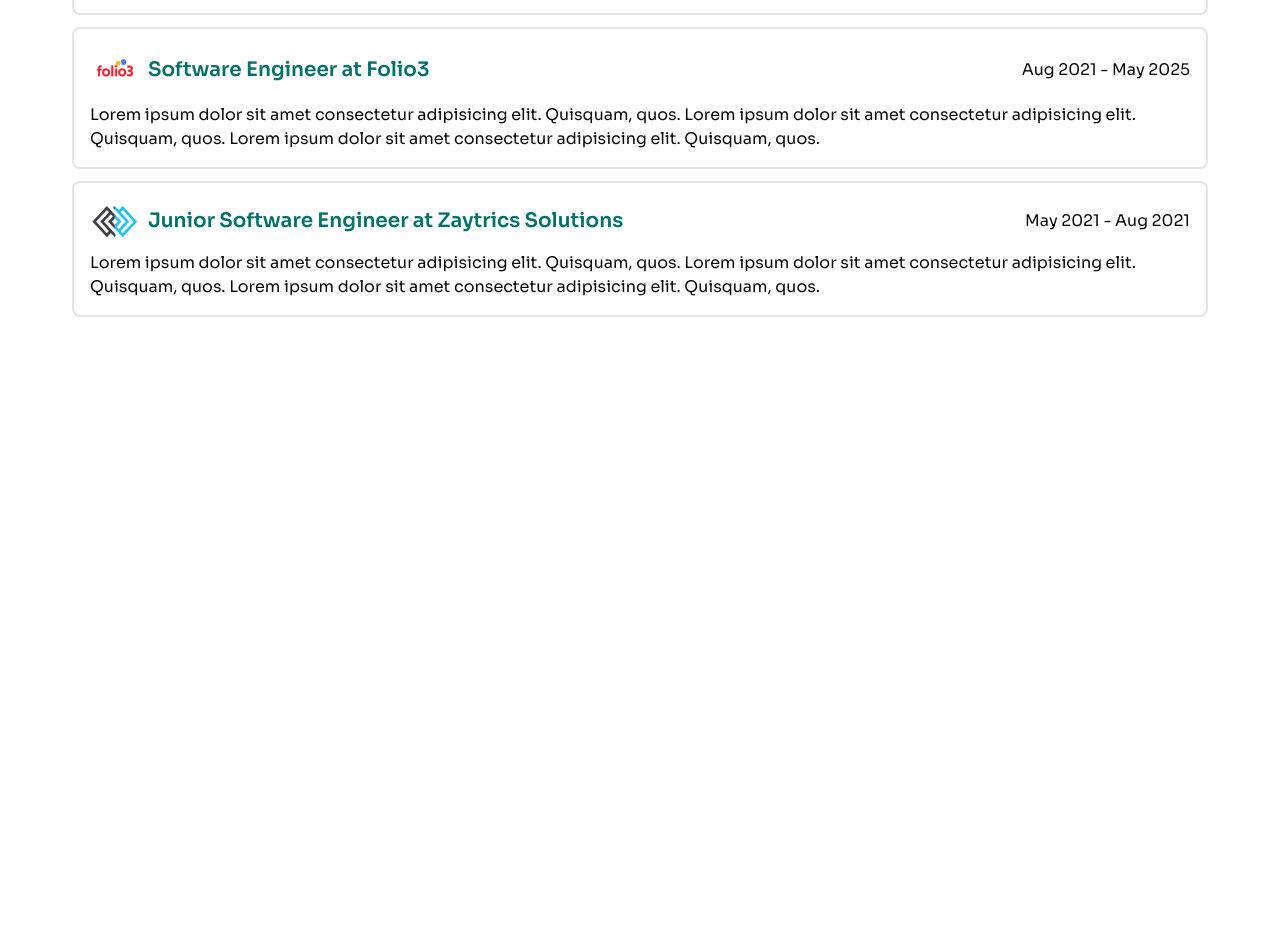
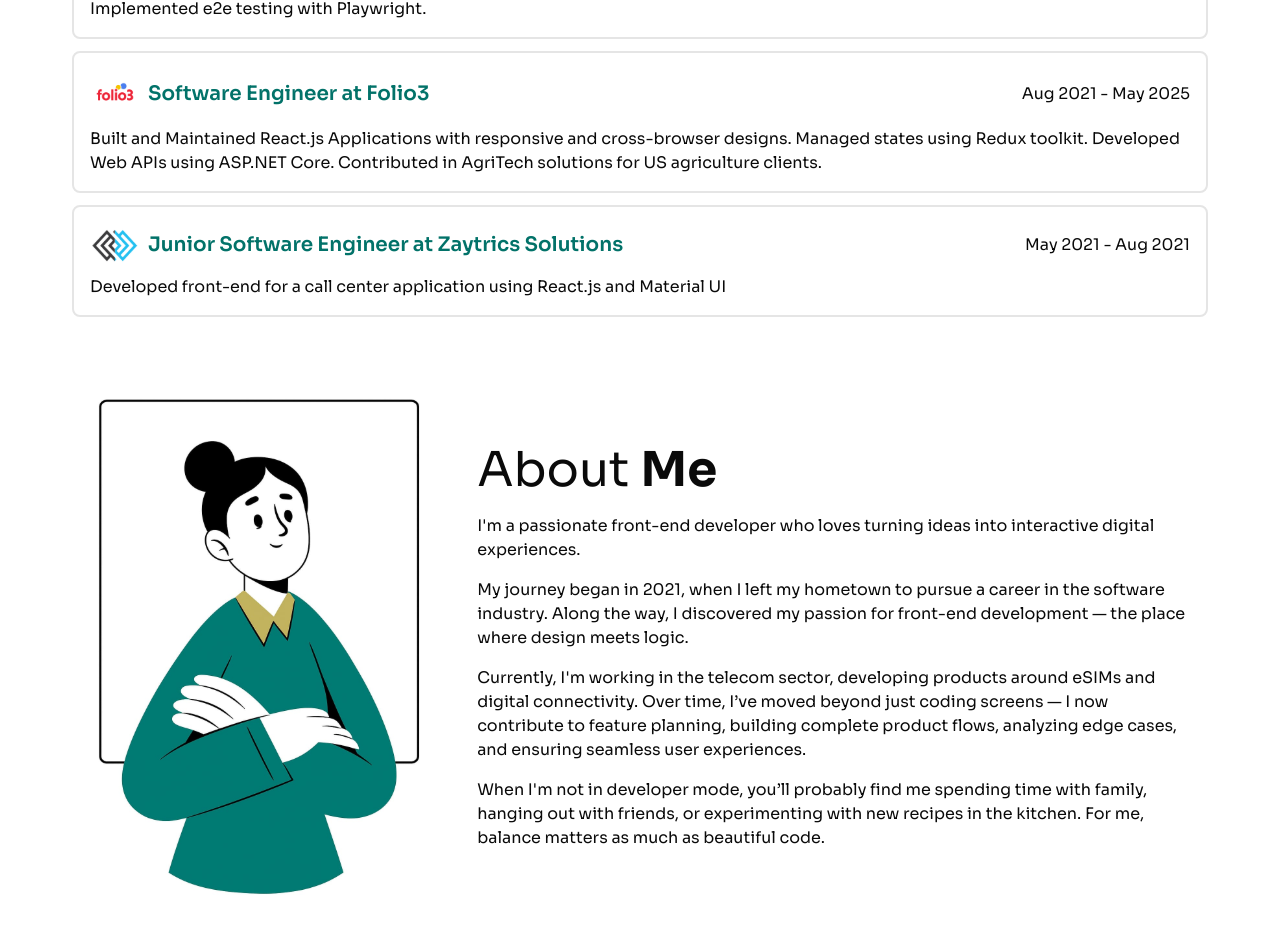
Before and after one commit to maryamrashid6/maryam-portfolio, a Next.js app: page / in a window 1280 px wide. Shown: the part 975-1908 px from the top of the page. Before the commit the page ends 1470 px from the top, so only its background shows below. Built offline with nearby package versions, Linux system fonts and the light colour scheme.

Commit message:
About Me + download cv + links

```diff
--- /dev/null
+++ b/src/features/AboutMe/aboutMe.tsx
@@ -0,0 +1,40 @@
+import Image from "next/image";
+import { AboutMeImg } from "./assets";
+export default function AboutMe() {
+  return (
+    <div className="flex flex-col md:flex-row gap-4 px-10" id="about-me">
+      <div className="md:w-1/3 w-full">
+        <Image src={AboutMeImg} alt="About Me" className="m-auto" />
+      </div>
+      <div className="md:w-2/3 w-full m-auto p-4 flex flex-col gap-4">
+        <h1>
+          About <b>Me</b>
+        </h1>
+        <div className="flex flex-col gap-4">
+          <p>
+            I'm a passionate front-end developer who loves turning ideas into
+            interactive digital experiences.
+          </p>
+          <p>
+            My journey began in 2021, when I left my hometown to pursue a career
+            in the software industry. Along the way, I discovered my passion for
+            front-end development — the place where design meets logic.
+          </p>
+          <p>
+            Currently, I'm working in the telecom sector, developing products
+            around eSIMs and digital connectivity. Over time, I’ve moved beyond
+            just coding screens — I now contribute to feature planning, building
+            complete product flows, analyzing edge cases, and ensuring seamless
+            user experiences.
+          </p>
+          <p>
+            When I'm not in developer mode, you’ll probably find me spending
+            time with family, hanging out with friends, or experimenting with
+            new recipes in the kitchen. For me, balance matters as much as
+            beautiful code.
+          </p>
+        </div>
+      </div>
+    </div>
+  );
+}
--- /dev/null
+++ b/src/features/AboutMe/assets/index.ts
@@ -0,0 +1 @@
+export { default as AboutMeImg } from "./aboutMeImg.svg";
--- a/src/features/Experience/experience.tsx
+++ b/src/features/Experience/experience.tsx
@@ -7,7 +7,7 @@ export default function Experience() {
       company: "Beyond One",
       title: "Software Engineer-II",
       description:
-        "Lorem ipsum dolor sit amet consectetur adipisicing elit. Quisquam, quos. Lorem ipsum dolor sit amet consectetur adipisicing elit. Quisquam, quos. Lorem ipsum dolor sit amet consectetur adipisicing elit. Quisquam, quos.",
+        "Migrated Virgin Connect Roam's Flutter web app to Next.js to (TypeScript, SSR, SSG) to improve performance and SEO. Implemented multilingual support with Lokalise. Styled with Shadcn UI and Tailwind. Implemented APIs and generated types using Orval. Implemented e2e testing with Playwright.",
       logo: BeyondOneLogo,
       startDate: "May 2025",
       endDate: "Present",
@@ -16,7 +16,7 @@ export default function Experience() {
       company: "Folio3",
       title: "Software Engineer",
       description:
-        "Lorem ipsum dolor sit amet consectetur adipisicing elit. Quisquam, quos. Lorem ipsum dolor sit amet consectetur adipisicing elit. Quisquam, quos. Lorem ipsum dolor sit amet consectetur adipisicing elit. Quisquam, quos.",
+        "Built and Maintained React.js Applications with responsive and cross-browser designs. Managed states using Redux toolkit. Developed Web APIs using ASP.NET Core. Contributed in AgriTech solutions for US agriculture clients.",
       logo: Folio3Logo,
       startDate: "Aug 2021",
       endDate: "May 2025",
@@ -25,14 +25,14 @@ export default function Experience() {
       company: "Zaytrics Solutions",
       title: "Junior Software Engineer",
       description:
-        "Lorem ipsum dolor sit amet consectetur adipisicing elit. Quisquam, quos. Lorem ipsum dolor sit amet consectetur adipisicing elit. Quisquam, quos. Lorem ipsum dolor sit amet consectetur adipisicing elit. Quisquam, quos.",
+        "Developed front-end for a call center application using React.js and Material UI",
       logo: ZaytricsLogo,
       startDate: "May 2021",
       endDate: "Aug 2021",
     },
   ];
   return (
-    <div className="m-auto md:p-10 p-2 flex flex-col gap-3">
+    <div className="m-auto md:p-10 p-2 flex flex-col gap-3" id="experience">
       {experience.map((experience) => (
         <div
           key={experience.company}
--- a/src/features/Footer/footer.tsx
+++ b/src/features/Footer/footer.tsx
@@ -1,6 +1,11 @@
+"use client";
+
 import { GitHubSVG, LinkedInSVG } from "@/features/Footer/assets";
 import Image from "next/image";
 export default function Footer() {
+  const linkedInUrl = "https://www.linkedin.com/in/maryam-rashid-a6b90b1a3/";
+  const githubUrl = "https://github.com/maryamrashid6";
+
   return (
     <div className="flex flex-row gap-4 justify-center md:justify-start py-2 px-4 sticky bottom-0 bg-background">
       <Image
@@ -9,6 +14,7 @@ export default function Footer() {
         width={45}
         height={45}
         className="hover:scale-110 transition-all duration-300"
+        onClick={() => window.open(githubUrl, "_blank")}
       />
 
       <Image
@@ -17,6 +23,7 @@ export default function Footer() {
         width={90}
         height={90}
         className="hover:scale-110 transition-all duration-300"
+        onClick={() => window.open(linkedInUrl, "_blank")}
       />
     </div>
   );
--- a/src/features/LandingPage/landingPage.tsx
+++ b/src/features/LandingPage/landingPage.tsx
@@ -1,10 +1,12 @@
 import HeroSection from "../HeroSection/heroSection";
 import Experience from "../Experience/experience";
+import AboutMe from "../AboutMe/aboutMe";
 export default function LandingPage() {
   return (
     <div className="flex flex-col gap-10 p-4">
       <HeroSection />
       <Experience />
+      <AboutMe/>
     </div>
   );
 }
--- a/src/features/navbar/navbar.tsx
+++ b/src/features/navbar/navbar.tsx
@@ -20,16 +20,23 @@ export default function Navbar() {
 
         {/* Desktop Links */}
         <div className="hidden md:flex flex-row items-center gap-6">
-          <Link href="/about" className="hover:text-primary">About Me</Link>
-          <Link href="/" className="hover:text-primary">Skills</Link>
-          <Link href="/contact" className="hover:text-primary">Experience</Link>
+          <Link href="#about-me" className="hover:text-primary">About Me</Link>
+          <Link href="#experience" className="hover:text-primary">Experience</Link>
         </div>
 
         {/* Desktop Resume Button */}
         <div className="hidden md:block">
-          <Button className="bg-primary text-white hover:bg-primary/90 p-4">
-            <span>Resume</span>
-            <Image src={Download} alt="Download" width={15} height={15} />
+          <Button
+            asChild
+            className="bg-primary text-white hover:bg-primary/90 p-4"
+          >
+            <a
+              href={encodeURI("/Maryam Rashid.pdf")}
+              download="Maryam Rashid.pdf"
+            >
+              <span>Resume</span>
+              <Image src={Download} alt="Download" width={15} height={15} />
+            </a>
           </Button>
         </div>
 
@@ -47,12 +54,19 @@ export default function Navbar() {
       {isMobileMenuOpen && (
         <div className="md:hidden bg-white shadow-lg px-4 py-4">
           <div className="flex flex-col space-y-4">
-            <Link href="/about" className="hover:text-primary py-2">About Me</Link>
-            <Link href="/" className="hover:text-primary py-2">Skills</Link>
-            <Link href="/contact" className="hover:text-primary py-2">Experience</Link>
-            <Button className="bg-primary text-white hover:bg-primary/90 p-4 w-fit">
-              <span>Resume</span>
-              <Image src={Download} alt="Download" width={15} height={15} />
+            <Link href="#about-me" className="hover:text-primary py-2">About Me</Link>
+            <Link href="#experience" className="hover:text-primary py-2">Experience</Link>
+            <Button
+              asChild
+              className="bg-primary text-white hover:bg-primary/90 p-4 w-fit"
+            >
+              <a
+                href={encodeURI("/Maryam Rashid.pdf")}
+                download="Maryam Rashid.pdf"
+              >
+                <span>Resume</span>
+                <Image src={Download} alt="Download" width={15} height={15} />
+              </a>
             </Button>
           </div>
         </div>
```
Also changed, not shown: src/features/AboutMe/assets/aboutMeImg.svg (added), 1 other file (tests, documents, lock files or other folders).
